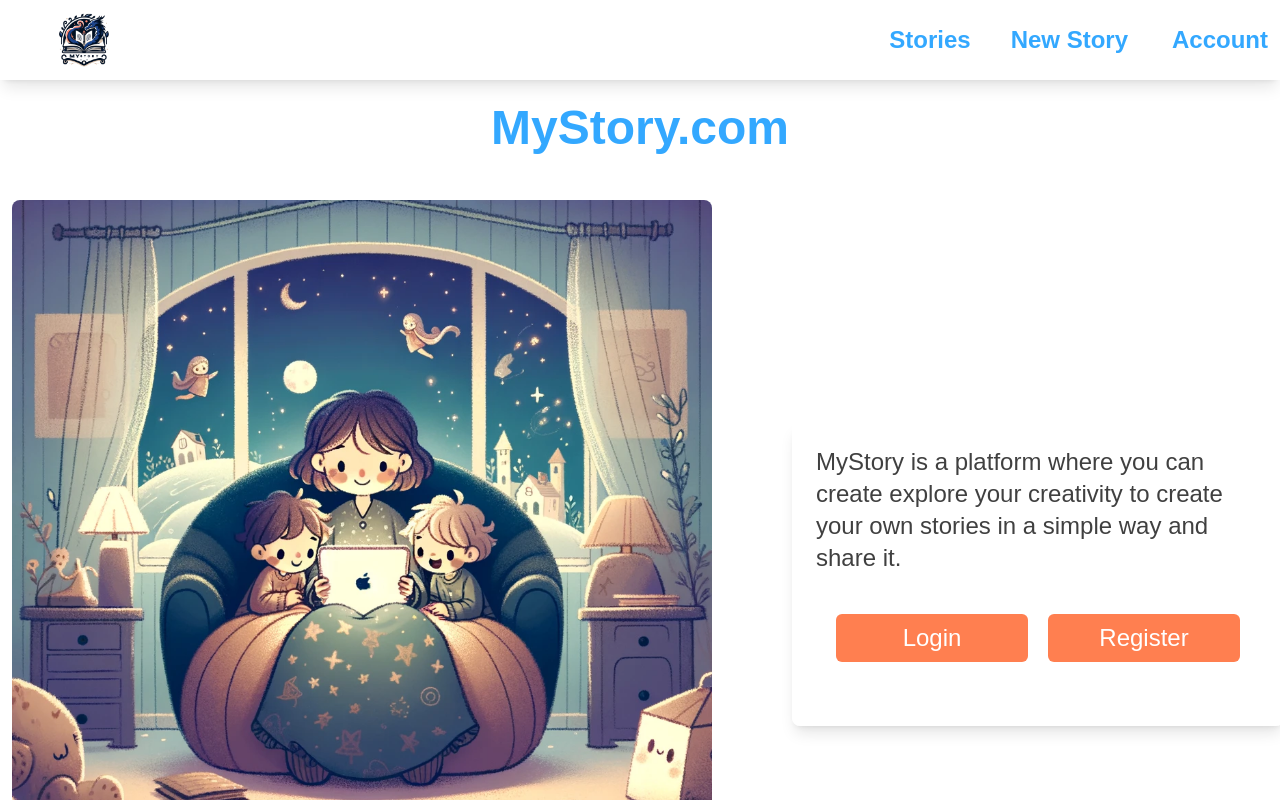
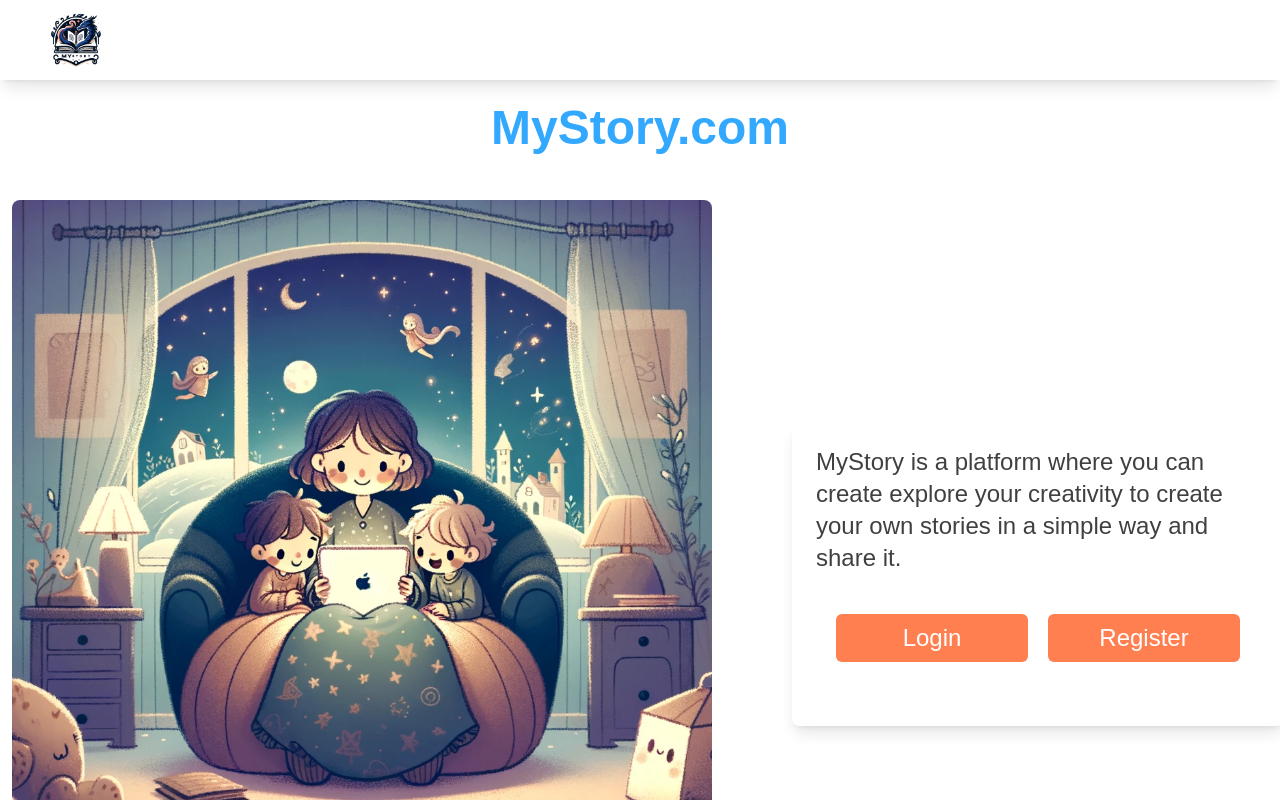
Before and after one commit to JuanitaAK/ai-story, a Next.js app: page / in a window 1280 px wide. Shown: the top 800 px of the page. Built offline with nearby package versions, Linux system fonts and the light colour scheme.

Commit message:
feat: logout directly locally

```diff
--- a/package.json
+++ b/package.json
@@ -18,6 +18,7 @@
     "cookie": "^0.6.0",
     "eslint": "8.48.0",
     "eslint-config-next": "13.4.19",
+    "js-cookie": "^3.0.5",
     "next": "13.4.19",
     "postcss": "8.4.29",
     "react": "18.2.0",
@@ -28,6 +29,7 @@
     "zod": "^3.22.4"
   },
   "devDependencies": {
-    "@types/cookie": "^0.6.0"
+    "@types/cookie": "^0.6.0",
+    "@types/js-cookie": "^3.0.6"
   }
 }
--- a/src/components/LandingPage.tsx
+++ b/src/components/LandingPage.tsx
@@ -3,9 +3,6 @@ import home from "./../../public/home.png";
 import Link from "next/link";
 
 const LandingPage = (): JSX.Element => {
-  {
-    /* className="bg-custom-gradient" */
-  }
   return (
     <div>
       <h2 className=" text-center text-3xl lg:text-5xl font-bold text-nav-font pt-6 mb-9">
@@ -21,7 +18,6 @@ const LandingPage = (): JSX.Element => {
         />
 
         <div className="Card-container lg:mt-12 bg-white p-6 rounded-lg shadow-lg bg-opacity-70 md:max-w-lg lg:w-auto mr-3 ">
-          {/* //md:max-w-lg  */}
           <p className="text-lg lg:text-2xl text-neutral-700">
             MyStory is a platform where you can create explore your creativity
             to create your own stories in a simple way and share it.
@@ -44,7 +40,6 @@ const LandingPage = (): JSX.Element => {
         </div>
       </div>
     </div>
-    // </div>
   );
 };
 
--- a/src/components/Layout/Navbar.tsx
+++ b/src/components/Layout/Navbar.tsx
@@ -1,26 +1,46 @@
-import { useState } from "react";
+import { useState, useEffect } from "react";
 import Link from "next/link";
 import Image from "next/image";
 import logo from "../../../public/logo.png";
 import { deleteAuthToken } from "@/services/storiesApi";
-import router from "next/router";
+import Cookies from "js-cookie";
+import { useRouter } from "next/router";
 
 const Navbar = (): JSX.Element => {
   const [isMenuOpen, setIsMenuOpen] = useState(false);
   const [isDropdownOpen, setIsDropdownOpen] = useState(false);
+  const [isLogged, setIsLogged] = useState(false);
+  const router = useRouter();
 
-  const handleLogout = async () => {
-    deleteAuthToken();
+  //option if httpsOnly
+  // const handleLogout = async () => {
+  //   try {
+  //     deleteAuthToken();
+  //     await router.push(`/`);
+  //   } catch (error) {
+  //     console.error("Failed to logout:", error);
+  //   }
+  // };
 
+  useEffect(() => {
+    console.log(Cookies.get("Auth-Token"));
+    if (Cookies.get("Auth-Token")) {
+      setIsLogged(true);
+    }
+  }, [router]);
+
+  const handleLogout = () => {
     try {
-      await router.push(`/`);
+      Cookies.remove("Auth-Token");
+      setIsLogged(false);
+      router.replace(`/`);
     } catch (error) {
-      console.error("Failed to delete your story:", error);
+      console.error("Failed to logout:", error);
     }
   };
 
   return (
-    <nav className="Z-10 w-full sticky top-0 z-50 bg-navbar text-nav-font font-semibold px-5 shadow-lg hover:text-hove text-2xl">
+    <nav className="Z-10 w-full sticky top-0 z-50 bg-navbar text-nav-font font-semibold px-5 lg:px-3 shadow-lg hover:text-hove text-2xl">
       <div className="container mx-auto flex justify-between items-center ml-6">
         <Link href="/">
           <Image
@@ -32,6 +52,7 @@ const Navbar = (): JSX.Element => {
           />
         </Link>
 
+        {isLogged && (
           <div className="hidden md:flex space-x-4">
             <Link
               href="/stories"
@@ -52,7 +73,7 @@ const Navbar = (): JSX.Element => {
                 onClick={() => setIsDropdownOpen(!isDropdownOpen)}
                 className="block px-4 rounded-md hover:text-white hover:bg-hover"
               >
-              Account
+                Accounts
               </button>
               {isDropdownOpen && (
                 <div className="absolute right-0 mt-2 py-2 bg-white w-48 shadow-lg">
@@ -73,6 +94,7 @@ const Navbar = (): JSX.Element => {
               )}
             </div>
           </div>
+        )}
 
         <div className="md:hidden">
           <button onClick={() => setIsMenuOpen(!isMenuOpen)}>
--- a/src/pages/story.tsx
+++ b/src/pages/story.tsx
@@ -23,8 +23,6 @@ export const getServerSideProps = async (context: NextPageContext) => {
     const response = await axios.get("http://localhost:5000/story", {
       headers: { Authorization: `Bearer ${token}` },
     });
-    console.log("Getting ONE sTORY", response.data);
-    //ASK ABOUT THIS
     if (response.status === 404) {
       return {
         redirect: {
```
Also changed, not shown: 1 other file (tests, documents, lock files or other folders). Lines whose indentation alone changed are shown as unchanged.
